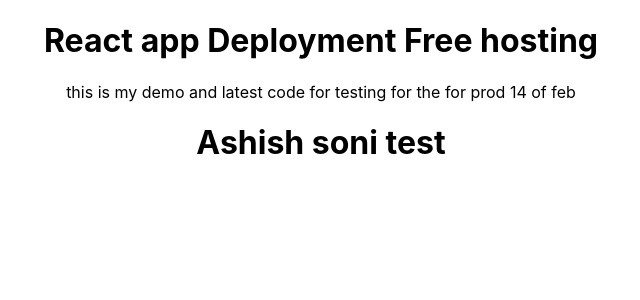
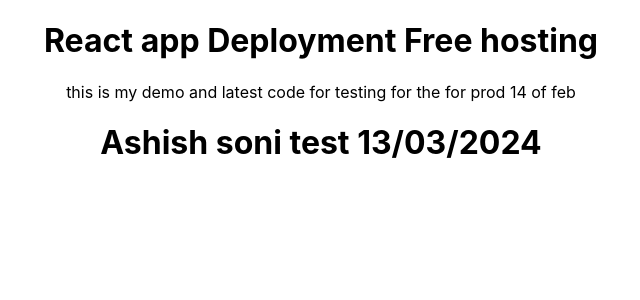
Before and after one commit to ashishsoni0927/React-Deployment, a React (Create React App) app: page / in a window 1280 px wide. Shown: the top 300 px of the page, without its empty margins (319-959 px from the left). Built offline with nearby package versions, Linux system fonts and the light colour scheme.

Commit message:
Update App.js

```diff
--- a/src/App.js
+++ b/src/App.js
@@ -5,7 +5,7 @@ function App() {
     <div className="App">
           <h1>React app Deployment Free hosting</h1>
           <p>this is my demo and latest code for testing for the for prod 14 of feb</p>
-          <h1>Ashish soni test</h1>
+          <h1>Ashish soni test 13/03/2024</h1>
     </div>
   );
 }
```
